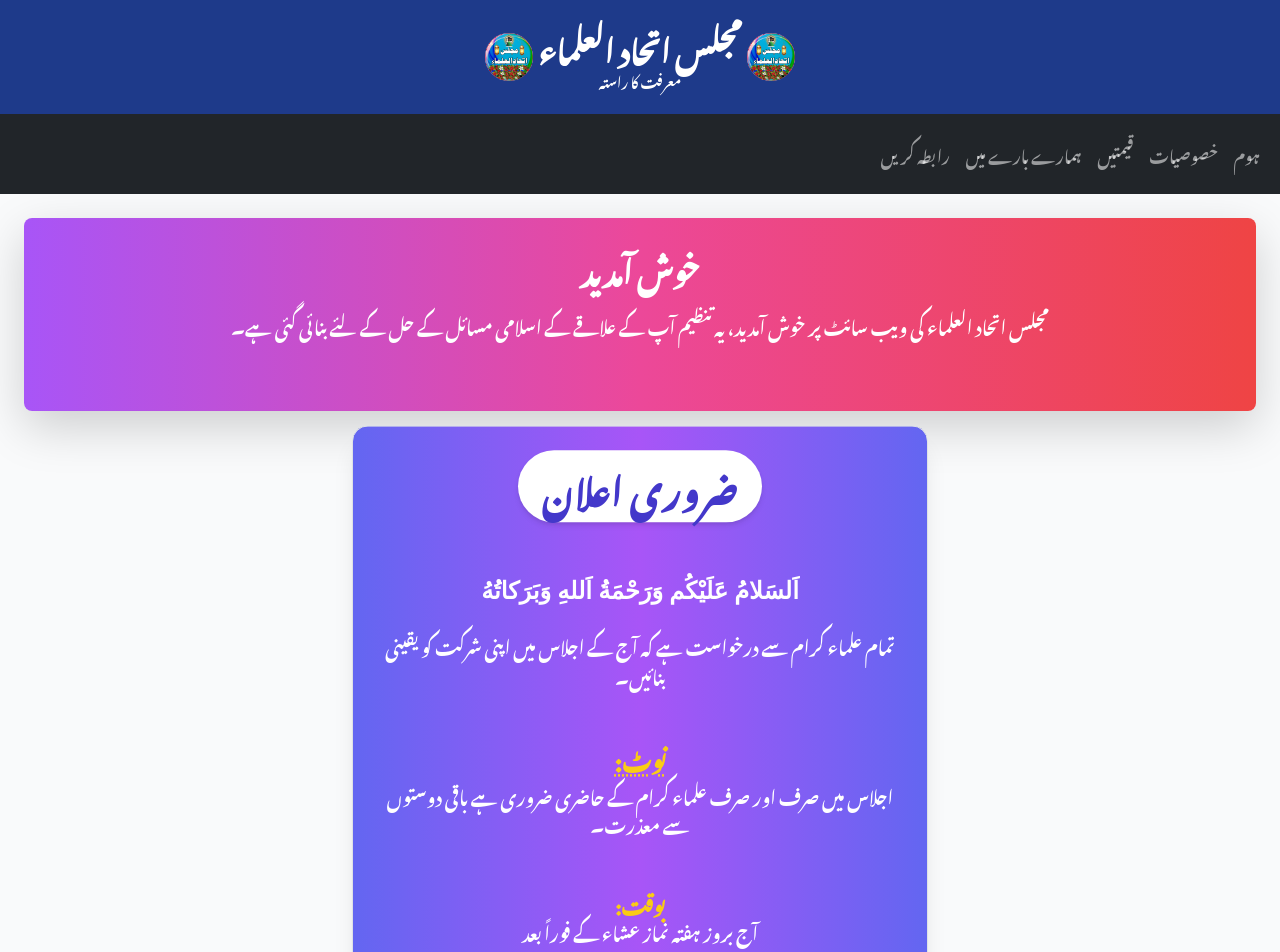
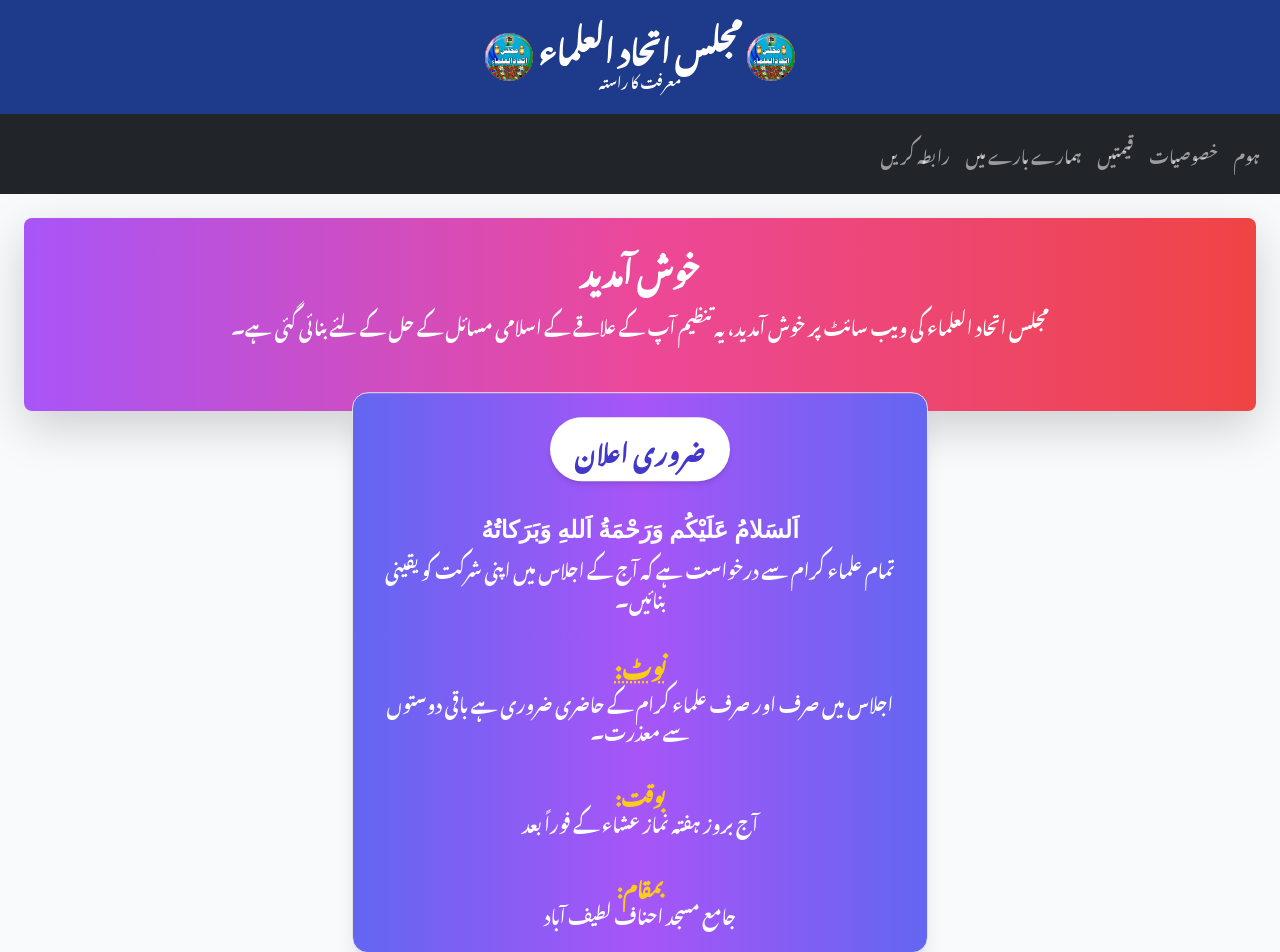
Before and after one commit to jasgigli/Majlis, a React (Vite) app: page / in a window 1280 px wide. Shown: the top 952 px of the page. Built offline with nearby package versions, Linux system fonts and the light colour scheme; a web font is replaced by a local one.

Commit message:
six commit

```diff
--- a/src/components/AlertSection.css
+++ b/src/components/AlertSection.css
@@ -12,5 +12,5 @@
 }
 
 .slow-bounce {
-  animation: slow-bounce 1s infinite; /* Adjusted duration to 5 seconds */
+  animation: slow-bounce 3s infinite; /* Adjusted duration to 5 seconds */
 }
--- a/src/components/AlertSection.jsx
+++ b/src/components/AlertSection.jsx
@@ -8,21 +8,21 @@
       role="alert"
     >
       <div className="text-center">
-        <h2 className="text-4xl font-extrabold text-indigo-700 bg-white bg-opacity-90 inline-block px-6 py-3 rounded-full shadow-md tracking-wide">
+        <h2 className="text-2xl font-extrabold text-indigo-700 bg-white bg-opacity-90 inline-block px-6 py-3 rounded-full shadow-md tracking-wide">
           ضروری اعلان
         </h2>
       </div>
       <br />
 
-      <strong className="block text-2xl font-sans font-semibold text-center mt-4">
+      <strong className="block text-2xl font-sans font-semibold text-center mt-1">
         اَلسَلامُ عَلَيْكُم وَرَحْمَةُ اَللهِ وَبَرَكاتُهُ
       </strong>
-      <span className="block mt-4 text-lg font-light leading-relaxed text-center">
+      <span className="block mt-2 text-lg font-light leading-relaxed text-center">
         تمام علماء کرام سے درخواست ہے کہ آج کے اجلاس میں اپنی شرکت کو یقینی
         بنائیں۔
       </span>
       <br />
-      <div className="mt-6 text-center">
+      <div className="mt-2 text-center">
         <strong className="text-2xl text-yellow-400 block underline decoration-dotted">
           نوٹ:
         </strong>
@@ -31,14 +31,14 @@
           معذرت۔
         </span>
         <br />
-        <strong className="block text-xl mt-4 text-yellow-400">
+        <strong className="block text-xl mt-2 text-yellow-400">
           بوقت:
         </strong>{" "}
         <span className="block text-lg">
           آج بروز ہفتہ نماز عشاء کے فوراً بعد
         </span>
         <br />
-        <strong className="block text-xl mt-4 text-yellow-400">
+        <strong className="block text-xl mt-2 text-yellow-400">
           بمقام:
         </strong>{" "}
         <span className="block text-lg">جامع مسجد احناف لطیف آباد</span>
```
